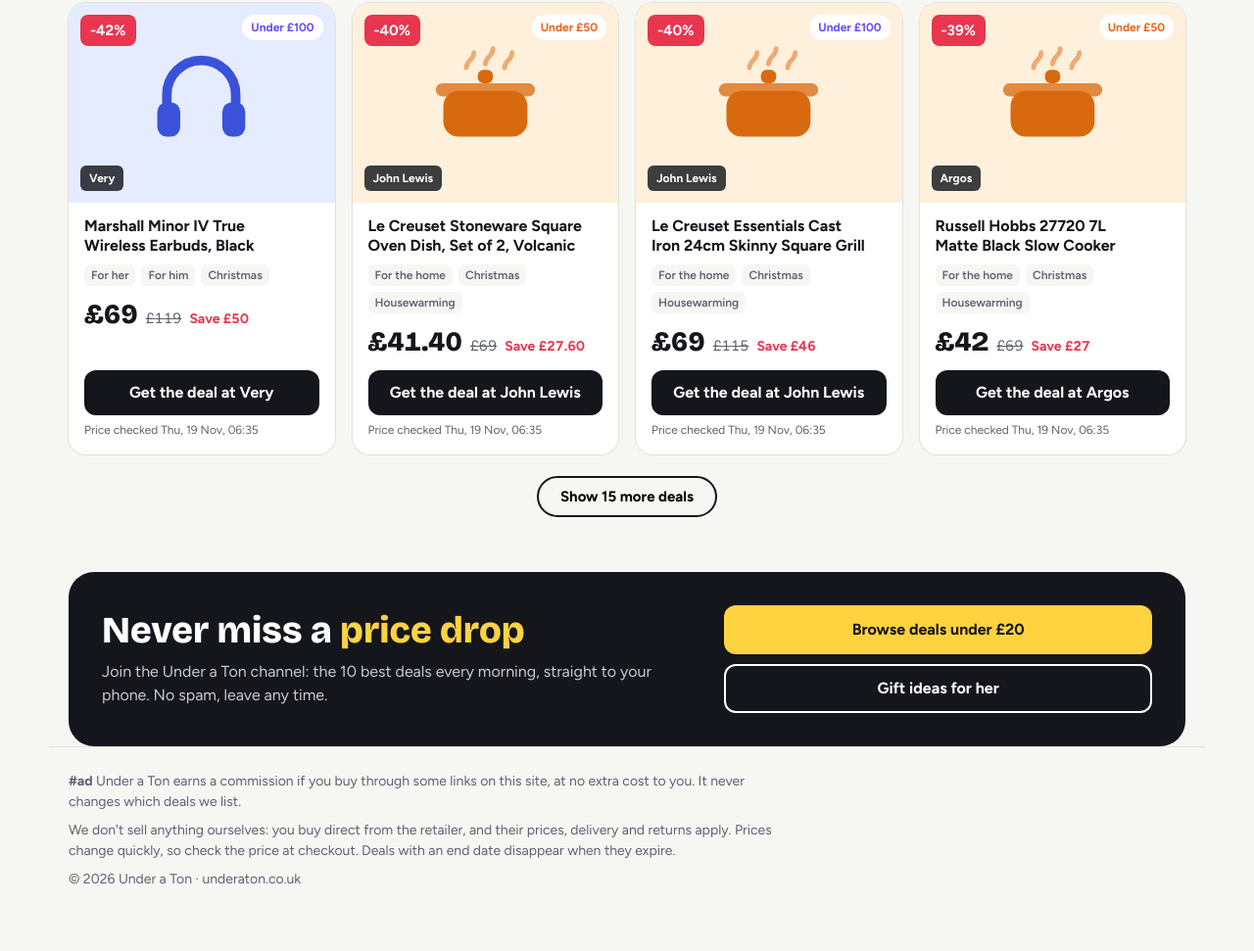
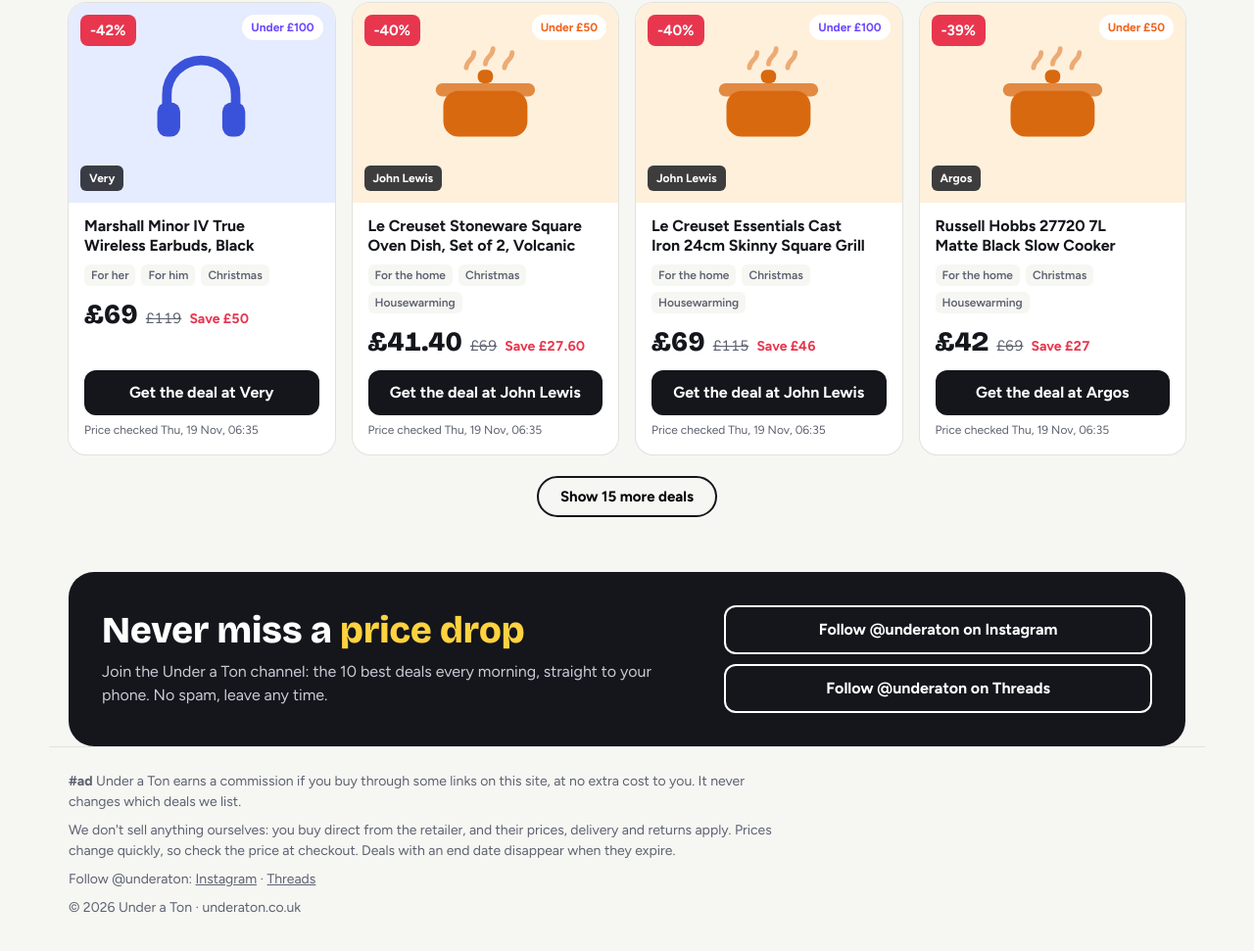
Before and after one commit to Underaton/underaton-site, a plain HTML site: page index.html in a window 1280 px wide. Shown: the part 4078-5049 px from the top of the page at 98% size. Drawn offline with nearby package versions, Linux system fonts and the light colour scheme.

Commit message:
Add Instagram and Threads links
Co-Authored-By: Claude Opus 5.5 <noreply@anthropic.com>
Claude-Session: https://claude.ai/code/session_01QLdtc5dQAk4fPyU6ArjRaH

```diff
--- a/index.html
+++ b/index.html
@@ -277,6 +277,7 @@ footer p { margin: 0; max-width: 80ch; }
 <footer class="wrap">
   <p><strong>#ad</strong> Under a Ton earns a commission if you buy through some links on this site, at no extra cost to you. It never changes which deals we list.</p>
   <p>We don't sell anything ourselves: you buy direct from the retailer, and their prices, delivery and returns apply. Prices change quickly, so check the price at checkout. Deals with an end date disappear when they expire.</p>
+  <p>Follow @underaton: <span id="follow"></span></p>
   <p>© 2026 Under a Ton · underaton.co.uk</p>
 </footer>
 
@@ -463,7 +464,10 @@ footer p { margin: 0; max-width: 80ch; }
     if (safeUrl(s.whatsapp)) b.push('<a href="' + esc(s.whatsapp) + '" target="_blank" rel="noopener">Join on WhatsApp</a>');
     if (safeUrl(s.telegram)) b.push('<a class="alt" href="' + esc(s.telegram) + '" target="_blank" rel="noopener">Join on Telegram</a>');
     if (safeUrl(s.tiktok)) b.push('<a class="alt" href="' + esc(s.tiktok) + '" target="_blank" rel="noopener">Follow on TikTok</a>');
-    if (safeUrl(s.instagram)) b.push('<a class="alt" href="' + esc(s.instagram) + '" target="_blank" rel="noopener">Follow on Instagram</a>');
+    if (safeUrl(s.instagram)) b.push('<a class="alt" href="' + esc(s.instagram) + '" target="_blank" rel="noopener">Follow @underaton on Instagram</a>');
+    if (safeUrl(s.threads)) b.push('<a class="alt" href="' + esc(s.threads) + '" target="_blank" rel="noopener">Follow @underaton on Threads</a>');
+    var f = document.getElementById("follow");
+    if (f) f.innerHTML = [["Instagram", s.instagram], ["Threads", s.threads], ["TikTok", s.tiktok], ["WhatsApp", s.whatsapp], ["Telegram", s.telegram]].filter(function (x) { return safeUrl(x[1]); }).map(function (x) { return '<a href="' + esc(x[1]) + '" target="_blank" rel="noopener">' + x[0] + "</a>"; }).join(" · ");
     document.getElementById("joinbtns").innerHTML = b.length ? b.join("") : '<a href="#under-20">Browse deals under £20</a><a class="alt" href="#for-her">Gift ideas for her</a>';
   }
   function countdown() {
--- a/settings.json
+++ b/settings.json
@@ -67,6 +67,7 @@
     "whatsapp": "",
     "telegram": "",
     "tiktok": "",
-    "instagram": ""
+    "instagram": "https://www.instagram.com/underaton/",
+    "threads": "https://www.threads.com/@underaton"
   }
 }
```
